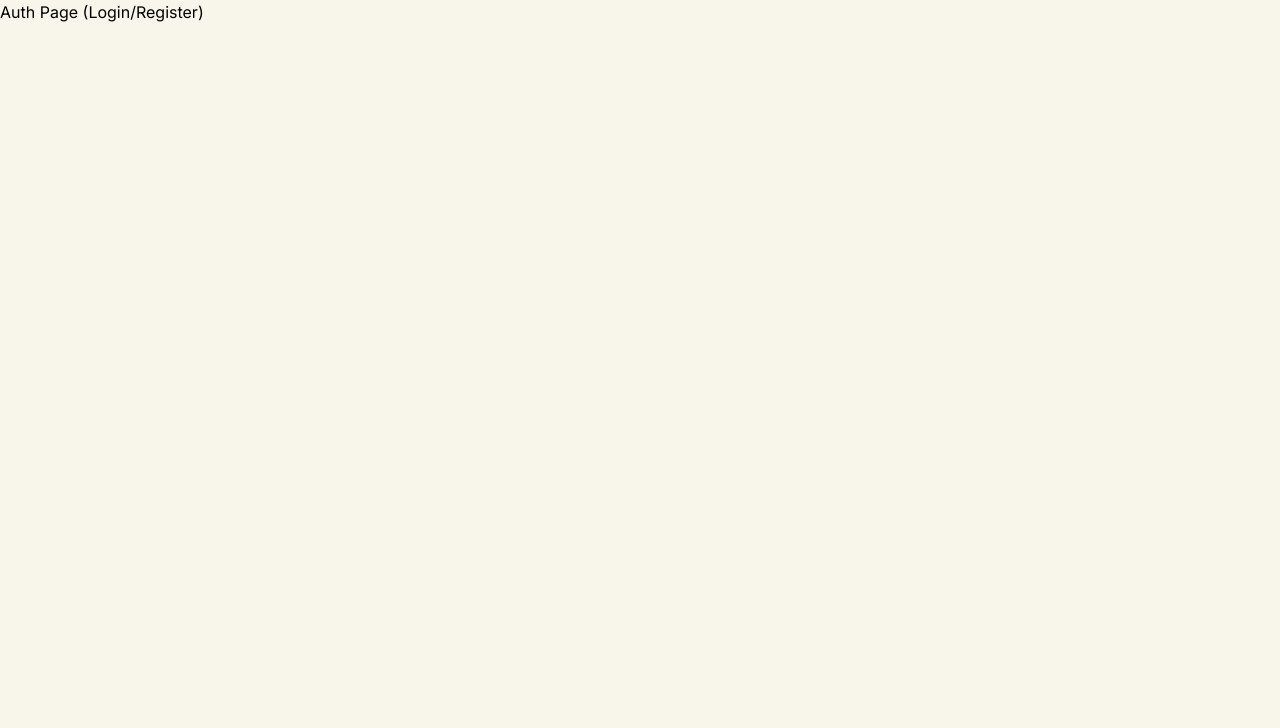
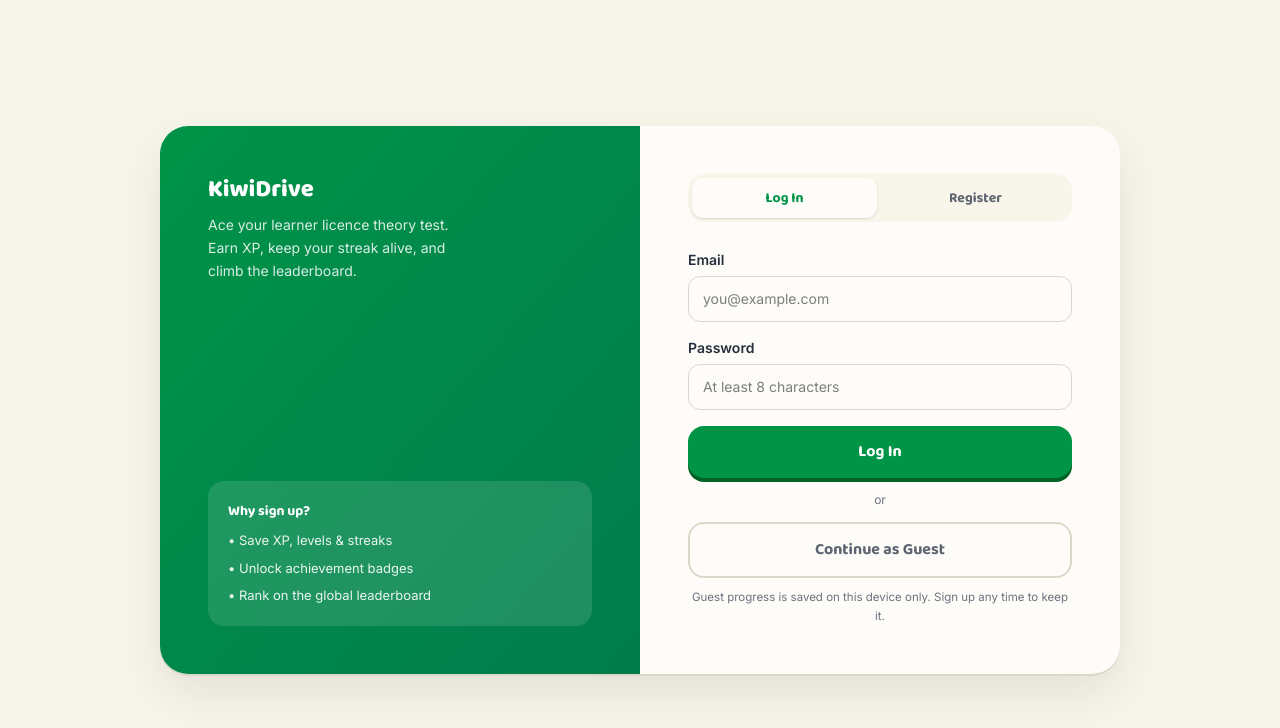
Before and after one commit to D7741/KiwiDrive, a React (Vite) app in the folder frontend/: page / in a window 1280 px wide. Shown: the top 728 px of the page. Built offline with nearby package versions, Linux system fonts and the light colour scheme.

Commit message:
feat: add AuthPage UI with login/register toggle and validation

```diff
--- a/frontend/src/pages/AuthPage.tsx
+++ b/frontend/src/pages/AuthPage.tsx
@@ -1,3 +1,172 @@
-export default function AuthPage() {
-  return <div>Auth Page (Login/Register)</div>
+// src/pages/AuthPage.tsx
+import { useState } from 'react'
+import { useNavigate } from 'react-router-dom'
+import { Button, Input } from '../components/ui'
+
+type Mode = 'login' | 'register'
+
+interface FormErrors {
+    name?: string
+    email?: string
+    password?: string
+    confirmPassword?: string
 }
+
+export default function AuthPage()
+{
+    const navigate = useNavigate()
+    const [mode, setMode] = useState<Mode>('login')
+    const [name, setName] = useState('')
+    const [email, setEmail] = useState('')
+    const [password, setPassword] = useState('')
+    const [confirmPassword, setConfirmPassword] = useState('')
+    const [errors, setErrors] = useState<FormErrors>({})
+    const [authError, setAuthError] = useState('')
+
+
+
+    const isEmailValid = (v: string) => /^[^\s@]+@[^\s@]+\.[^\s@]+$/.test(v)
+
+    const switchMode = (next: Mode) => {
+        setMode(next)
+        setErrors({})
+        setAuthError('')
+    }
+
+    const handleSubmit = () =>
+        {
+            const newErrors: FormErrors = {}
+            if (mode === 'register' && !name.trim()) newErrors.name = 'Please enter your name'
+            if (!email) newErrors.email = 'Email is required'
+            else if (!isEmailValid(email)) newErrors.email = 'Enter a valid email address'
+            if (!password) newErrors.password = 'Password is required'
+            else if (password.length < 8) newErrors.password = 'Must be at least 8 characters'
+            if (mode === 'register' && confirmPassword !== password) newErrors.confirmPassword = "Passwords don't match"
+
+            if (Object.keys(newErrors).length)
+            {
+                setErrors(newErrors)
+                setAuthError('')
+                return
+            }
+
+            // TODO: 下一步接入真实后端 API（POST /api/auth/login 或 /api/auth/register）
+            // 目前先用假逻辑跑通页面交互
+            setErrors({})
+            setAuthError('')
+            navigate('/dashboard')
+        }
+
+    const handleGuest = () => {
+    // TODO: 之后接入 guest 模式的 store 状态
+    navigate('/dashboard')
+    }
+
+    return (
+        <div className="min-h-screen flex items-center justify-center p-6 box-border">
+        <div className="w-full max-w-[960px] grid grid-cols-2 bg-card rounded-[28px] shadow-[0_2px_0_var(--color-border-subtle),0_20px_50px_oklch(30%_0.03_260/0.1)] overflow-hidden">
+
+        {/* 左侧品牌介绍区 */}
+        <div className="bg-gradient-to-br from-kiwi-green to-[oklch(50%_0.15_165)] p-12 flex flex-col justify-between text-white">
+        <div>
+            <div className="font-heading font-extrabold text-2xl mb-2">KiwiDrive</div>
+            <p className="text-sm opacity-85 leading-relaxed max-w-[260px]">
+            Ace your learner licence theory test. Earn XP, keep your streak alive, and climb the leaderboard.
+            </p>
+        </div>
+        <div className="bg-white/12 rounded-2xl p-5 backdrop-blur-[2px]">
+            <div className="font-heading font-bold text-sm mb-2.5">Why sign up?</div>
+            <div className="flex flex-col gap-2 text-[13px] opacity-90">
+            <div>• Save XP, levels &amp; streaks</div>
+            <div>• Unlock achievement badges</div>
+            <div>• Rank on the global leaderboard</div>
+            </div>
+        </div>
+        </div>
+
+        {/* 右侧表单区 */}
+        <div className="p-12">
+        <div className="flex gap-1.5 bg-cream rounded-2xl p-1 mb-7">
+            <button
+            onClick={() => switchMode('login')}
+            className={`flex-1 py-2.5 rounded-[11px] font-heading font-bold text-sm cursor-pointer border-none ${
+                mode === 'login'
+                ? 'bg-card text-kiwi-green shadow-sm'
+                : 'bg-transparent text-ink-muted'
+            }`}
+            >
+            Log In
+            </button>
+            <button
+            onClick={() => switchMode('register')}
+            className={`flex-1 py-2.5 rounded-[11px] font-heading font-bold text-sm cursor-pointer border-none ${
+                mode === 'register'
+                ? 'bg-card text-kiwi-green shadow-sm'
+                : 'bg-transparent text-ink-muted'
+            }`}
+            >
+            Register
+            </button>
+        </div>
+
+        {authError && (
+            <div className="bg-alert-red-light text-alert-red text-[13px] font-semibold px-3.5 py-3 rounded-xl mb-4.5">
+            {authError}
+            </div>
+        )}
+
+        {mode === 'register' && (
+            <Input
+            label="Name"
+            placeholder="Alex Smith"
+            value={name}
+            onChange={(e) => setName(e.target.value)}
+            error={errors.name}
+            />
+        )}
+
+        <Input
+            label="Email"
+            placeholder="you@example.com"
+            value={email}
+            onChange={(e) => setEmail(e.target.value)}
+            error={errors.email}
+        />
+
+        <Input
+            label="Password"
+            type="password"
+            placeholder="At least 8 characters"
+            value={password}
+            onChange={(e) => setPassword(e.target.value)}
+            error={errors.password}
+        />
+
+        {mode === 'register' && (
+            <Input
+            label="Confirm Password"
+            type="password"
+            placeholder="Re-enter password"
+            value={confirmPassword}
+            onChange={(e) => setConfirmPassword(e.target.value)}
+            error={errors.confirmPassword}
+            />
+        )}
+
+        <Button variant="primary" onClick={handleSubmit} className="w-full mb-3.5">
+            {mode === 'login' ? 'Log In' : 'Create Account'}
+        </Button>
+
+        <div className="text-center text-xs text-ink-light mb-3.5">or</div>
+
+        <Button variant="outline" onClick={handleGuest} className="w-full">
+            Continue as Guest
+        </Button>
+        <p className="text-[11.5px] text-ink-light text-center mt-2.5 leading-relaxed">
+            Guest progress is saved on this device only. Sign up any time to keep it.
+        </p>
+        </div>
+        </div>
+        </div>
+    )
+}
```
